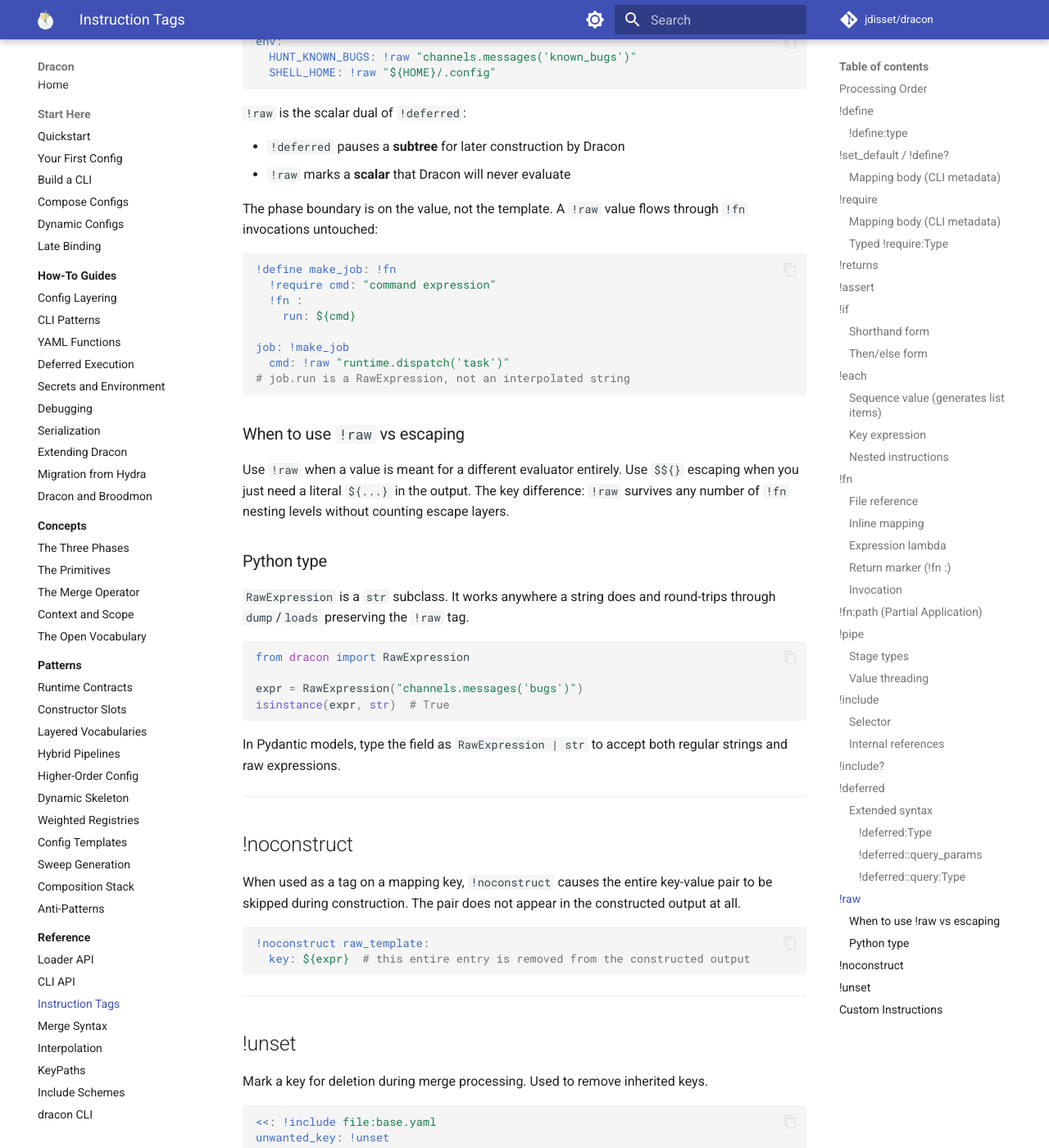
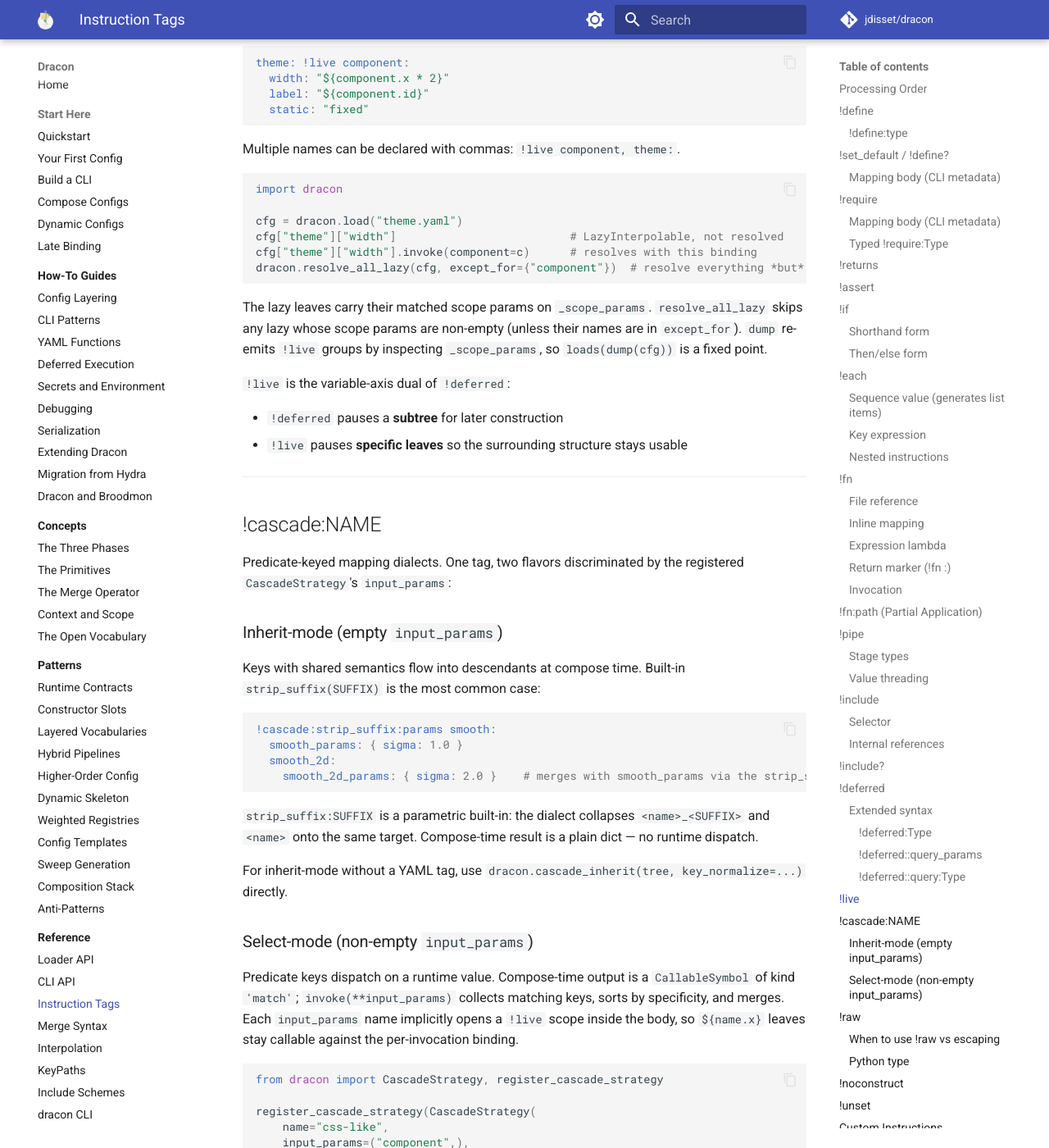
Before and after one commit to jdisset/dracon, an MkDocs documentation site: the page built from docs/reference/instruction-tags.md, in a window 1280 px wide and 1400 px high, scrolled down 9783 px. Shown: the whole window at 82% size. Built offline with MkDocs 1.6.1 and Material for MkDocs 9.7.7, drawn with Linux system fonts in a browser that asks for light colours; comment, search, counter and statistics services are not loaded; some of the changed text lies outside the part shown.

Commit message:
docs: document !live, !cascade:NAME, register_template

````diff
--- a/docs/reference/instruction-tags.md
+++ b/docs/reference/instruction-tags.md
@@ -426,6 +426,86 @@ config: !deferred::reroot=true:ServerConfig
 
 ---
 
+## !live
+
+Late-bind specific `${...}` leaves against per-call runtime context without wrapping the whole subtree in `!deferred`. `!live` shifts the pause-unit from "subtree" to "variable": only `${...}` leaves whose free names intersect the declared scope stay lazy, the rest resolves normally at load time.
+
+```yaml
+theme: !live component:
+  width: "${component.x * 2}"
+  label: "${component.id}"
+  static: "fixed"
+```
+
+Multiple names can be declared with commas: `!live component, theme:`.
+
+```python
+import dracon
+
+cfg = dracon.load("theme.yaml")
+cfg["theme"]["width"]                          # LazyInterpolable, not resolved
+cfg["theme"]["width"].invoke(component=c)      # resolves with this binding
+dracon.resolve_all_lazy(cfg, except_for={"component"})  # resolve everything *but* live lazies
+```
+
+The lazy leaves carry their matched scope params on `_scope_params`. `resolve_all_lazy` skips any lazy whose scope params are non-empty (unless their names are in `except_for`). `dump` re-emits `!live` groups by inspecting `_scope_params`, so `loads(dump(cfg))` is a fixed point.
+
+`!live` is the variable-axis dual of `!deferred`:
+
+- `!deferred` pauses a **subtree** for later construction
+- `!live` pauses **specific leaves** so the surrounding structure stays usable
+
+---
+
+## !cascade:NAME
+
+Predicate-keyed mapping dialects. One tag, two flavors discriminated by the registered `CascadeStrategy`'s `input_params`:
+
+### Inherit-mode (empty `input_params`)
+
+Keys with shared semantics flow into descendants at compose time. Built-in `strip_suffix(SUFFIX)` is the most common case:
+
+```yaml
+!cascade:strip_suffix:params smooth:
+  smooth_params: { sigma: 1.0 }
+  smooth_2d:
+    smooth_2d_params: { sigma: 2.0 }    # merges with smooth_params via the strip_suffix dialect
+```
+
+`strip_suffix:SUFFIX` is a parametric built-in: the dialect collapses `<name>_<SUFFIX>` and `<name>` onto the same target. Compose-time result is a plain dict — no runtime dispatch.
+
+For inherit-mode without a YAML tag, use `dracon.cascade_inherit(tree, key_normalize=...)` directly.
+
+### Select-mode (non-empty `input_params`)
+
+Predicate keys dispatch on a runtime value. Compose-time output is a `CallableSymbol` of kind `'match'`; `invoke(**input_params)` collects matching keys, sorts by specificity, and merges. Each `input_params` name implicitly opens a `!live` scope inside the body, so `${name.x}` leaves stay callable against the per-invocation binding.
+
+```python
+from dracon import CascadeStrategy, register_cascade_strategy
+
+register_cascade_strategy(CascadeStrategy(
+    name="css-like",
+    input_params=("component",),
+    parse=parse_selector,
+    matches=lambda sel, c: sel.matches(c),
+    specificity=lambda sel: sel.specificity,
+))
+```
+
+```yaml
+style: !cascade:css-like
+  "button":           { color: blue }
+  "button.primary":   { color: "${component.theme.accent}" }
+```
+
+```python
+cfg["style"].invoke(component=button)  # merged property dict for that component
+```
+
+Strategy fields: `name`, `input_params`, `apply` (inherit-mode), `parse`/`matches`/`specificity`/`merge` (select-mode), `recursive`. Register parametric builders via the same path used internally by `strip_suffix`; `resolve_cascade_strategy(name, arg)` looks up `NAME` or `NAME:ARG`.
+
+---
+
 ## !raw
 
 Mark a scalar value as opaque to all Dracon phases. The string is carried through composition, construction, and lazy resolution without any interpretation. Downstream systems (runtimes, template engines, shells) can evaluate the contents however they like.
````
Also changed, not shown: README.md (+3 -1 lines), docs/tutorials/05-late-binding.md (+28 -1 lines).
